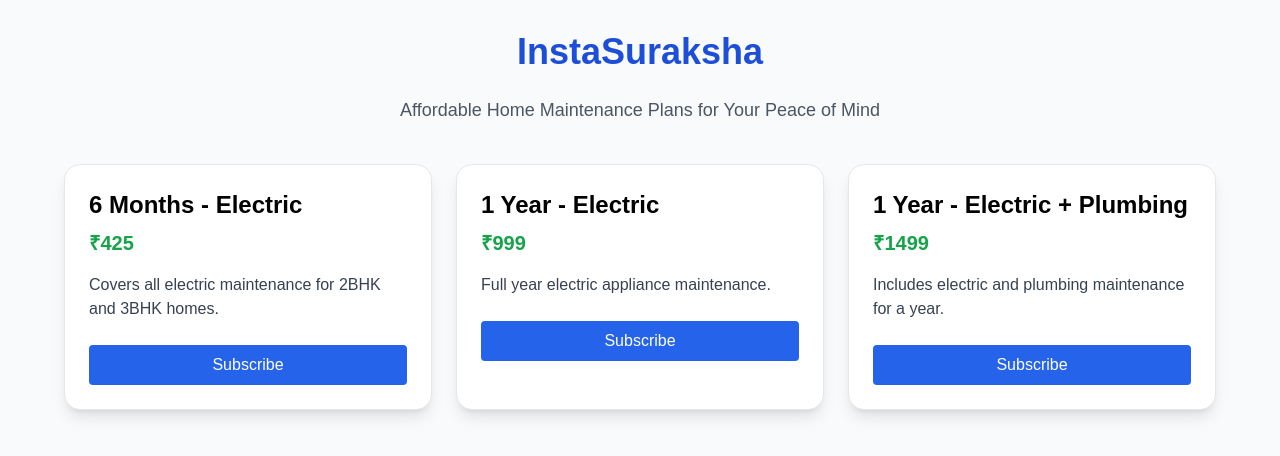
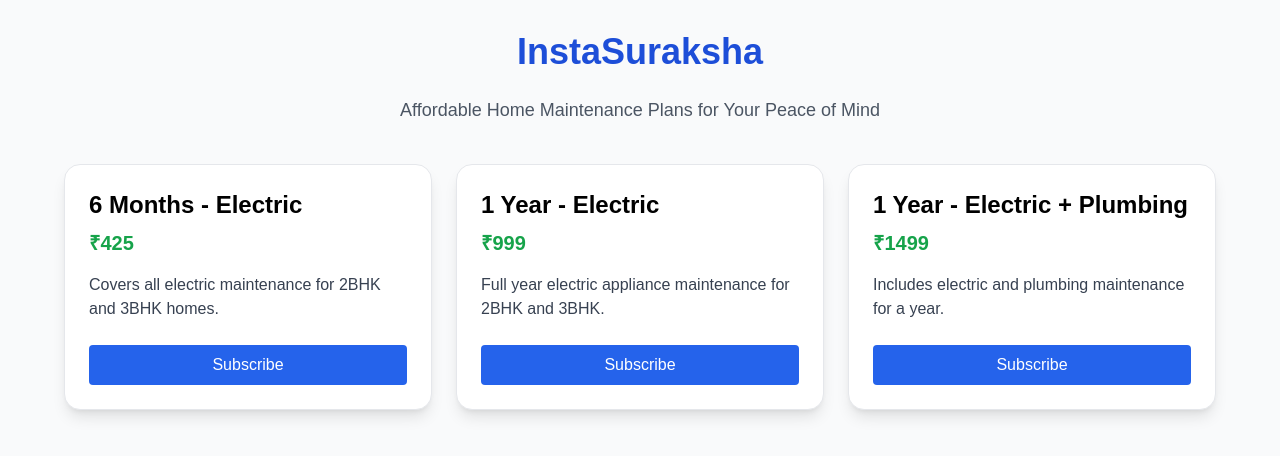
Before and after one commit to VahanYojanaIT/instasuraksha, a Next.js app: page / in a window 1280 px wide. Shown: the top 456 px of the page. Built offline with nearby package versions, Linux system fonts and the light colour scheme.

Commit message:
Update index.js

```diff
--- a/pages/index.js
+++ b/pages/index.js
@@ -13,7 +13,7 @@
       title: "1 Year - Electric",
       price: "₹999",
       amount: 99900,
-      description: "Full year electric appliance maintenance.",
+      description: "Full year electric appliance maintenance for 2BHK and 3BHK.",
     },
     {
       title: "1 Year - Electric + Plumbing",
```
